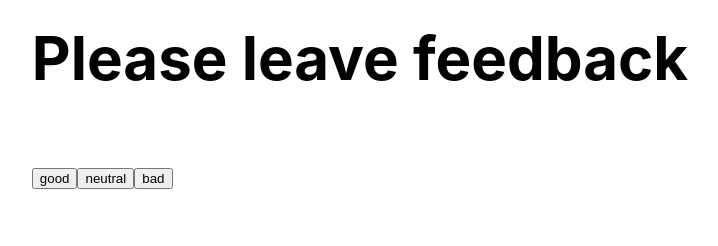
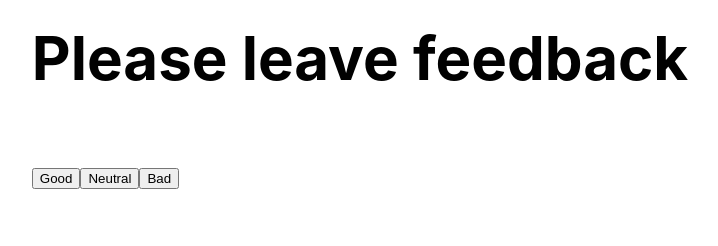
Before and after one commit to Wiecek-K/goit-react-hw-02-feedback, a React (Create React App) app: page / in a window 1280 px wide. Shown: the top 246 px of the page, without its empty margins (280-998 px from the left). Built offline with nearby package versions, Linux system fonts and the light colour scheme.

Commit message:
fix console errors

```diff
--- a/src/components/Feedback.jsx
+++ b/src/components/Feedback.jsx
@@ -3,17 +3,12 @@ import PropTypes from 'prop-types';
 import FeedbackOptions from './FeedbackOptions';
 import Statistics from './Statistics';
 class Feedback extends Component {
-  static defaultProps = {
-    good: 0,
-    neutral: 0,
-    bad: 0,
-  };
   constructor(props) {
     super(props);
     this.state = {
-      good: this.props.good,
-      neutral: this.props.neutral,
-      bad: this.props.bad,
+      good: 0,
+      neutral: 0,
+      bad: 0,
     };
   }
   static propTypes = {
@@ -23,7 +18,8 @@ class Feedback extends Component {
   };
   clickHandler = e => {
     this.setState(prevState => ({
-      [e.target.textContent]: prevState[e.target.textContent] + 1,
+      [e.target.textContent.toLowerCase()]:
+        prevState[e.target.textContent.toLowerCase()] + 1,
     }));
   };
   countTotalFeedback = () =>
@@ -32,7 +28,6 @@ class Feedback extends Component {
     this.countTotalFeedback()
       ? `${((this.state.good / this.countTotalFeedback()) * 100).toFixed(1)}%`
       : 'There is no feedback';
-
   render() {
     return (
       <div>
--- a/src/components/FeedbackOptions.jsx
+++ b/src/components/FeedbackOptions.jsx
@@ -12,8 +12,8 @@ class FeedbackOptions extends Component {
       <div>
         <h2>Please leave feedback</h2>
         {this.props.options.map((option, index) => (
-          <button id={index} onClick={this.props.onLeaveFeedback}>
-            {option}
+          <button key={index} onClick={this.props.onLeaveFeedback}>
+            {option[0].toUpperCase() + option.slice(1)}
           </button>
         ))}
       </div>
--- a/src/components/Statistics.jsx
+++ b/src/components/Statistics.jsx
@@ -12,10 +12,13 @@ class Statistics extends Component {
 
   static propTypes = {
     good: PropTypes.number.isRequired,
-    neutral: PropTypes.isRequired,
+    neutral: PropTypes.number.isRequired,
     bad: PropTypes.number.isRequired,
     total: PropTypes.number.isRequired,
-    positivePercentage: PropTypes.number.isRequired,
+    positivePercentage: PropTypes.oneOfType([
+      PropTypes.string,
+      PropTypes.number,
+    ]).isRequired,
   };
 
   render() {
```
